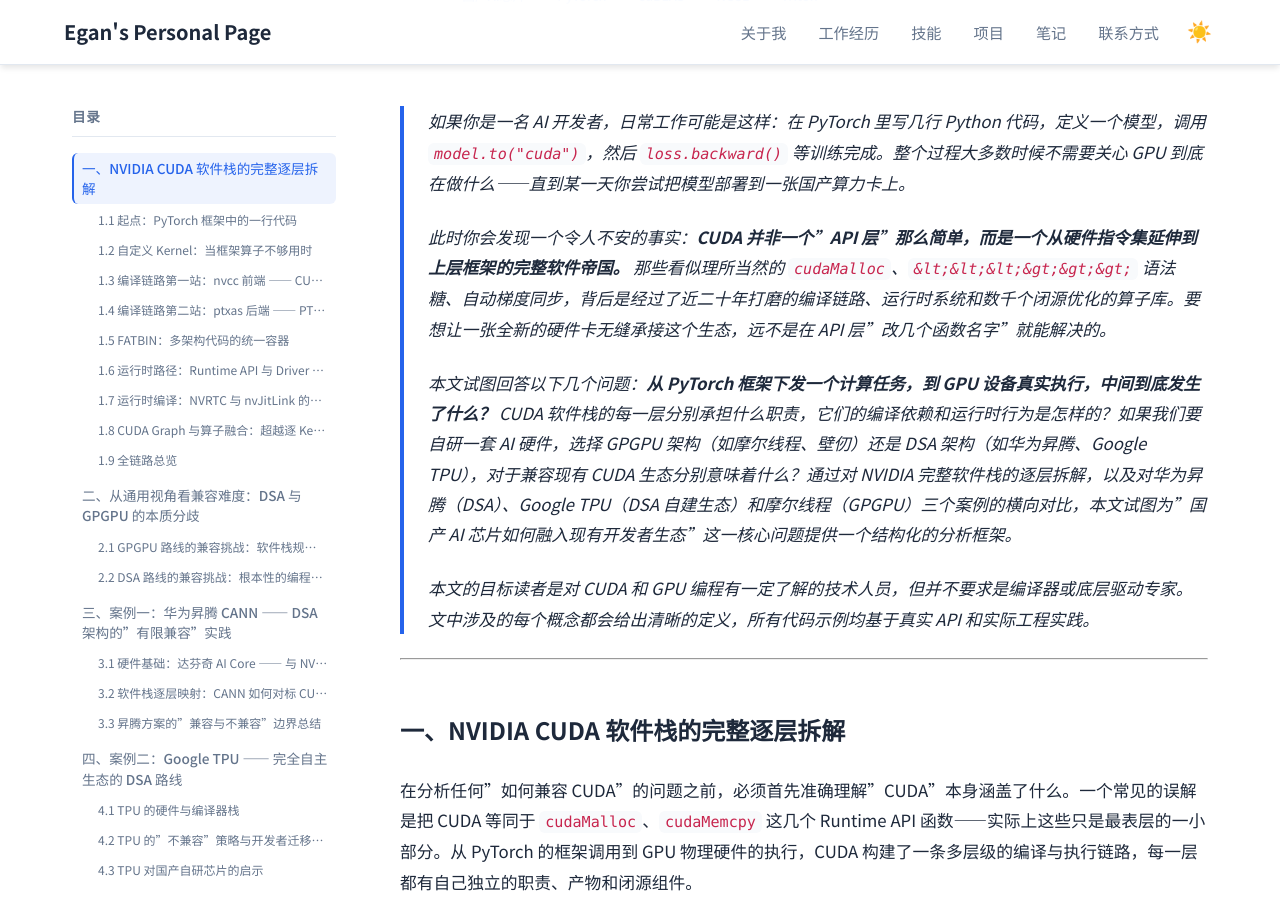
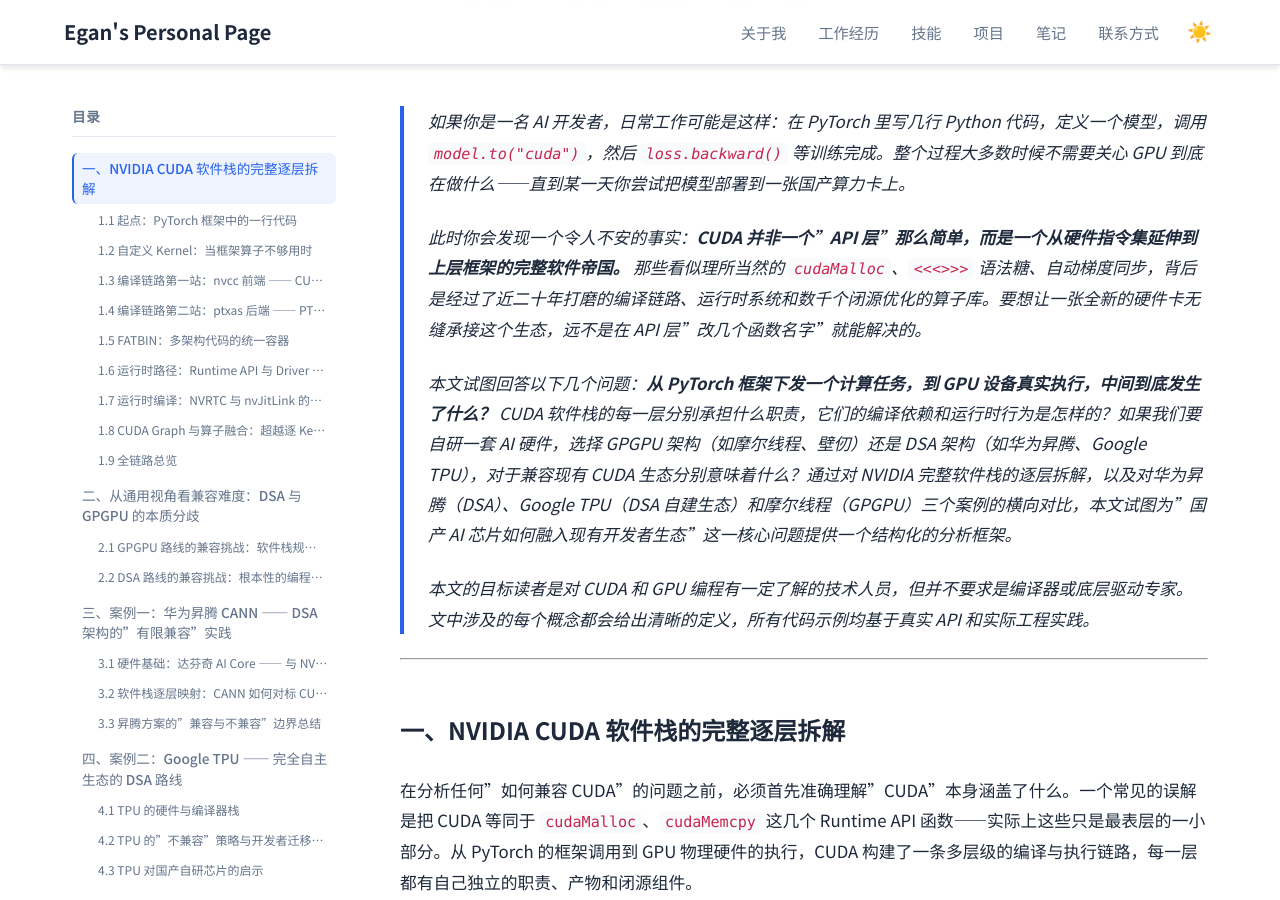
Before and after one commit to Lejun-Hu/Lejun-Hu.github.io, a Jekyll site: the page built from _notes/2026-8-15-cuda-ecosystem-compatibility.md, in a window 1280 px wide and 900 px high, scrolled down 338 px. Built offline with Jekyll 4.4.1, drawn with Linux system fonts in a browser that asks for light colours; part of the change alters nothing that is shown.

Commit message:
修复: HTML实体 &lt;&lt;&lt;&gt;&gt;&gt; 改为直接显示 <<<>>>

```diff
--- a/_notes/2026-8-15-cuda-ecosystem-compatibility.md
+++ b/_notes/2026-8-15-cuda-ecosystem-compatibility.md
@@ -10,7 +10,7 @@ published: true
 
 > 如果你是一名 AI 开发者，日常工作可能是这样：在 PyTorch 里写几行 Python 代码，定义一个模型，调用 `model.to("cuda")`，然后 `loss.backward()` 等训练完成。整个过程大多数时候不需要关心 GPU 到底在做什么——直到某一天你尝试把模型部署到一张国产算力卡上。
 >
-> 此时你会发现一个令人不安的事实：**CUDA 并非一个"API 层"那么简单，而是一个从硬件指令集延伸到上层框架的完整软件帝国。** 那些看似理所当然的 `cudaMalloc`、`&lt;&lt;&lt;&gt;&gt;&gt;` 语法糖、自动梯度同步，背后是经过了近二十年打磨的编译链路、运行时系统和数千个闭源优化的算子库。要想让一张全新的硬件卡无缝承接这个生态，远不是在 API 层"改几个函数名字"就能解决的。
+> 此时你会发现一个令人不安的事实：**CUDA 并非一个"API 层"那么简单，而是一个从硬件指令集延伸到上层框架的完整软件帝国。** 那些看似理所当然的 `cudaMalloc`、`<<<>>>` 语法糖、自动梯度同步，背后是经过了近二十年打磨的编译链路、运行时系统和数千个闭源优化的算子库。要想让一张全新的硬件卡无缝承接这个生态，远不是在 API 层"改几个函数名字"就能解决的。
 >
 > 本文试图回答以下几个问题：**从 PyTorch 框架下发一个计算任务，到 GPU 设备真实执行，中间到底发生了什么？** CUDA 软件栈的每一层分别承担什么职责，它们的编译依赖和运行时行为是怎样的？如果我们要自研一套 AI 硬件，选择 GPGPU 架构（如摩尔线程、壁仞）还是 DSA 架构（如华为昇腾、Google TPU），对于兼容现有 CUDA 生态分别意味着什么？通过对 NVIDIA 完整软件栈的逐层拆解，以及对华为昇腾（DSA）、Google TPU（DSA 自建生态）和摩尔线程（GPGPU）三个案例的横向对比，本文试图为"国产 AI 芯片如何融入现有开发者生态"这一核心问题提供一个结构化的分析框架。
 >
```
